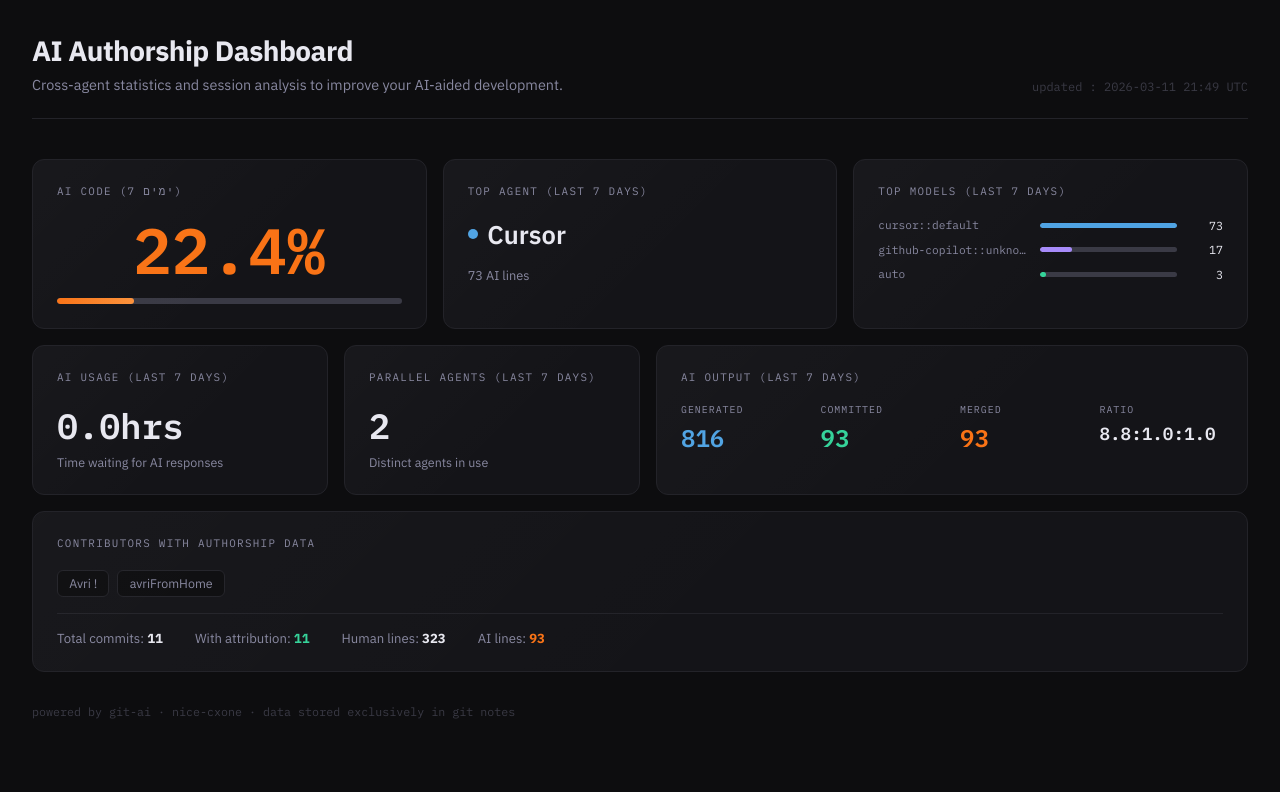
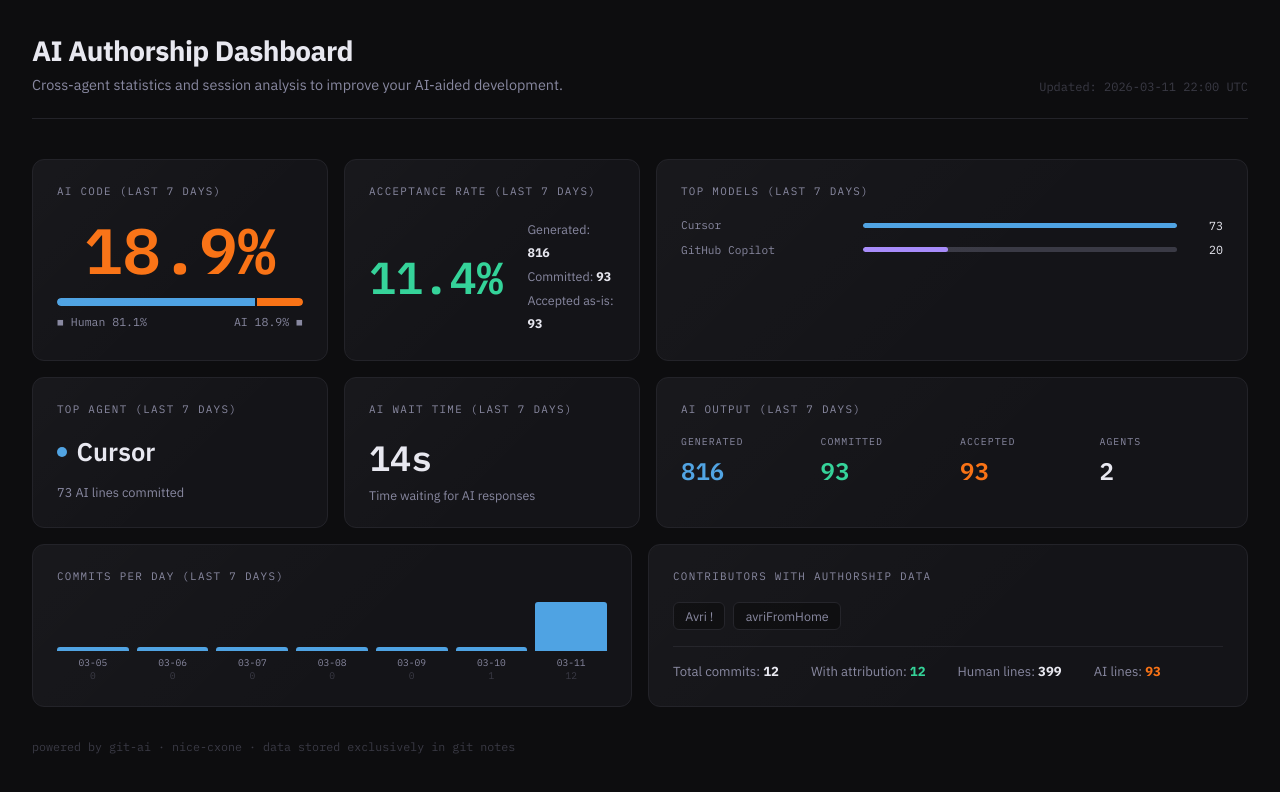
Before and after one commit to Avri-Yom-Tov/teamToolboxHub, a plain HTML site: page dashboard.html in a window 1280 px wide. Drawn offline with Linux system fonts and the light colour scheme.

Commit message:
dashboard: update AI stats [skip ci] 07cdd1ba973e5a8b9c1fc678833a021a3e14a153

```diff
--- /dev/null
+++ b/commits_per_day.json
@@ -0,0 +1 @@
+{"2026-03-05": 0, "2026-03-06": 0, "2026-03-07": 0, "2026-03-08": 0, "2026-03-09": 0, "2026-03-10": 1, "2026-03-11": 12}
--- a/dashboard.html
+++ b/dashboard.html
@@ -16,41 +16,48 @@
     header{display:flex;justify-content:space-between;align-items:flex-end;margin-bottom:2.5rem;padding-bottom:1.5rem;border-bottom:1px solid var(--border)}
     h1{font-size:1.75rem;font-weight:700;letter-spacing:-.02em}
     header p{color:var(--sub);font-size:.9rem;margin-top:.4rem}
-    .ts{font-family:'IBM Plex Mono',monospace;font-size:.75rem;color:var(--muted);direction:ltr}
-    .grid3{display:grid;grid-template-columns:repeat(3,1fr);gap:1rem;margin-bottom:1rem}
-    .grid-wide{display:grid;grid-template-columns:1fr 1fr 2fr;gap:1rem;margin-bottom:1rem}
+    .ts{font-family:'IBM Plex Mono',monospace;font-size:.75rem;color:var(--muted)}
+    .grid-top{display:grid;grid-template-columns:1fr 1fr 2fr;gap:1rem;margin-bottom:1rem}
+    .grid-mid{display:grid;grid-template-columns:1fr 1fr 2fr;gap:1rem;margin-bottom:1rem}
+    .grid-bot{display:grid;grid-template-columns:1fr 1fr;gap:1rem;margin-bottom:1rem}
     .card{background:var(--surface);border:1px solid var(--border);border-radius:var(--r);padding:1.5rem;position:relative;overflow:hidden}
     .card::before{content:'';position:absolute;inset:0;background:linear-gradient(135deg,rgba(255,255,255,.02),transparent 60%);pointer-events:none}
     .lbl{font-size:.68rem;font-family:'IBM Plex Mono',monospace;letter-spacing:.12em;color:var(--sub);text-transform:uppercase;margin-bottom:1.2rem}
-    /* AI PCT */
     .big{font-size:4rem;font-weight:700;color:var(--accent);line-height:1;font-family:'IBM Plex Mono',monospace;text-align:center}
-    .bar-bg{height:6px;background:var(--muted);border-radius:3px;overflow:hidden;margin-top:1rem}
-    .bar-fill{height:100%;background:linear-gradient(90deg,var(--accent),#fb923c);border-radius:3px}
-    /* agent */
+    .split-bar{display:flex;height:8px;border-radius:4px;overflow:hidden;margin-top:1rem;gap:2px}
+    .split-human{background:var(--blue);border-radius:4px 0 0 4px}
+    .split-ai{background:var(--accent);border-radius:0 4px 4px 0}
+    .split-labels{display:flex;justify-content:space-between;margin-top:.5rem;font-size:.72rem;color:var(--sub);font-family:'IBM Plex Mono',monospace}
+    .accept-wrap{display:flex;align-items:center;gap:1.5rem;margin-top:.5rem}
+    .accept-pct{font-size:2.8rem;font-weight:700;font-family:'IBM Plex Mono',monospace;color:var(--green)}
+    .accept-detail{font-size:.78rem;color:var(--sub);line-height:1.9}
+    .accept-detail strong{color:var(--text)}
     .agent{font-size:1.6rem;font-weight:600;display:flex;align-items:center;gap:.6rem;margin-top:.5rem}
     .dot{width:10px;height:10px;border-radius:50%;background:var(--blue);flex-shrink:0}
-    /* models */
     .model-row{display:flex;align-items:center;gap:.75rem;margin-bottom:.6rem}
-    .model-name{font-family:'IBM Plex Mono',monospace;font-size:.7rem;color:var(--sub);width:150px;flex-shrink:0;direction:ltr;text-align:left;white-space:nowrap;overflow:hidden;text-overflow:ellipsis}
+    .model-name{font-family:'IBM Plex Mono',monospace;font-size:.7rem;color:var(--sub);width:170px;flex-shrink:0;white-space:nowrap;overflow:hidden;text-overflow:ellipsis}
     .model-bar-wrap{flex:1;height:5px;background:var(--muted);border-radius:3px;overflow:hidden}
     .model-bar{height:100%;border-radius:3px}
     .model-count{font-family:'IBM Plex Mono',monospace;font-size:.73rem;color:var(--text);width:34px;text-align:right}
-    /* stat */
     .stat{font-size:2.2rem;font-weight:700;font-family:'IBM Plex Mono',monospace}
     .stat-sub{font-size:.78rem;color:var(--sub);margin-top:.35rem}
-    /* output */
     .out-grid{display:grid;grid-template-columns:repeat(4,1fr);gap:1rem;margin-top:.5rem}
     .out-item label{display:block;font-size:.62rem;font-family:'IBM Plex Mono',monospace;letter-spacing:.1em;color:var(--sub);text-transform:uppercase;margin-bottom:.4rem}
     .out-val{font-size:1.5rem;font-weight:700;font-family:'IBM Plex Mono',monospace}
     .c-blue{color:var(--blue)} .c-green{color:var(--green)} .c-orange{color:var(--accent)} .c-white{color:var(--text)}
-    /* contrib */
+    .timeline{display:flex;align-items:flex-end;gap:.5rem;height:80px;margin-top:.5rem}
+    .tl-col{display:flex;flex-direction:column;align-items:center;flex:1;height:100%}
+    .tl-bar-wrap{flex:1;width:100%;display:flex;align-items:flex-end}
+    .tl-bar{width:100%;background:var(--blue);border-radius:3px 3px 0 0;min-height:4px}
+    .tl-label{font-family:'IBM Plex Mono',monospace;font-size:.6rem;color:var(--sub);margin-top:.3rem;white-space:nowrap}
+    .tl-count{font-family:'IBM Plex Mono',monospace;font-size:.6rem;color:var(--muted)}
     .contrib-wrap{display:flex;flex-wrap:wrap;gap:.5rem;margin-top:.5rem}
     .contrib-tag{background:var(--bg);border:1px solid var(--border);border-radius:6px;padding:.3rem .7rem;font-size:.78rem;color:var(--sub)}
     .divider{height:1px;background:var(--border);margin:1rem 0}
     .meta{display:flex;gap:2rem;font-size:.82rem;color:var(--sub);flex-wrap:wrap}
     .meta strong{color:var(--text)}
-    .footer{margin-top:2rem;font-size:.73rem;color:var(--muted);font-family:'IBM Plex Mono',monospace;direction:ltr}
-    @media(max-width:900px){.grid3,.grid-wide{grid-template-columns:1fr}}
+    .footer{margin-top:2rem;font-size:.73rem;color:var(--muted);font-family:'IBM Plex Mono',monospace}
+    @media(max-width:900px){.grid-top,.grid-mid,.grid-bot{grid-template-columns:1fr}}
   </style>
 </head>
 <body>
@@ -59,69 +66,126 @@
       <h1>AI Authorship Dashboard</h1>
       <p>Cross-agent statistics and session analysis to improve your AI-aided development.</p>
     </div>
-    <div class="ts">updated : 2026-03-11 21:49 UTC</div>
+    <div class="ts">Updated: 2026-03-11 22:00 UTC</div>
   </header>
 
-  <div class="grid3">
+  <div class="grid-top">
     <div class="card">
-      <div class="lbl">AI CODE (7 ימים)</div>
-      <div class="big">22.4%</div>
-      <div class="bar-bg"><div class="bar-fill" style="width:22.4%"></div></div>
+      <div class="lbl">AI CODE (last 7 days)</div>
+      <div class="big">18.9%</div>
+      <div class="split-bar">
+        <div class="split-human" style="flex:81.1"></div>
+        <div class="split-ai"    style="flex:18.9"></div>
+      </div>
+      <div class="split-labels">
+        <span>&#9632; Human 81.1%</span>
+        <span>AI 18.9% &#9632;</span>
+      </div>
     </div>
     <div class="card">
-      <div class="lbl">TOP AGENT (last 7 days)</div>
-      <div class="agent"><span class="dot"></span>Cursor</div>
-      <div style="margin-top:1rem;color:var(--sub);font-size:.8rem">73 AI lines</div>
+      <div class="lbl">ACCEPTANCE RATE (last 7 days)</div>
+      <div class="accept-wrap">
+        <div class="accept-pct">11.4%</div>
+        <div class="accept-detail">
+          <div>Generated: <strong>816</strong></div>
+          <div>Committed: <strong>93</strong></div>
+          <div>Accepted as-is: <strong>93</strong></div>
+        </div>
+      </div>
     </div>
     <div class="card">
       <div class="lbl">TOP MODELS (last 7 days)</div>
       <div class="model-row">
-      <span class="model-name">cursor::default</span>
+      <span class="model-name">Cursor</span>
       <div class="model-bar-wrap"><div class="model-bar" style="width:100%;background:#4fa3e3"></div></div>
       <span class="model-count">73</span>
     </div><div class="model-row">
-      <span class="model-name">github-copilot::unknown</span>
-      <div class="model-bar-wrap"><div class="model-bar" style="width:23%;background:#a78bfa"></div></div>
-      <span class="model-count">17</span>
-    </div><div class="model-row">
-      <span class="model-name">auto</span>
-      <div class="model-bar-wrap"><div class="model-bar" style="width:4%;background:#34d399"></div></div>
-      <span class="model-count">3</span>
+      <span class="model-name">GitHub Copilot</span>
+      <div class="model-bar-wrap"><div class="model-bar" style="width:27%;background:#a78bfa"></div></div>
+      <span class="model-count">20</span>
     </div>
     </div>
   </div>
 
-  <div class="grid-wide">
+  <div class="grid-mid">
     <div class="card">
-      <div class="lbl">AI USAGE (last 7 days)</div>
-      <div class="stat">0.0hrs</div>
-      <div class="stat-sub">Time waiting for AI responses</div>
+      <div class="lbl">TOP AGENT (last 7 days)</div>
+      <div class="agent"><span class="dot"></span>Cursor</div>
+      <div style="margin-top:1rem;color:var(--sub);font-size:.8rem">73 AI lines committed</div>
     </div>
     <div class="card">
-      <div class="lbl">PARALLEL AGENTS (last 7 days)</div>
-      <div class="stat">2</div>
-      <div class="stat-sub">Distinct agents in use</div>
+      <div class="lbl">AI WAIT TIME (last 7 days)</div>
+      <div class="stat">14s</div>
+      <div class="stat-sub">Time waiting for AI responses</div>
     </div>
     <div class="card">
       <div class="lbl">AI OUTPUT (last 7 days)</div>
       <div class="out-grid">
         <div class="out-item"><label>GENERATED</label><div class="out-val c-blue">816</div></div>
         <div class="out-item"><label>COMMITTED</label><div class="out-val c-green">93</div></div>
-        <div class="out-item"><label>MERGED</label><div class="out-val c-orange">93</div></div>
-        <div class="out-item"><label>RATIO</label><div class="out-val c-white" style="font-size:1.1rem">8.8:1.0:1.0</div></div>
+        <div class="out-item"><label>ACCEPTED</label><div class="out-val c-orange">93</div></div>
+        <div class="out-item"><label>AGENTS</label><div class="out-val c-white">2</div></div>
       </div>
     </div>
   </div>
 
+  <div class="grid-bot">
+    <div class="card">
+      <div class="lbl">COMMITS PER DAY (last 7 days)</div>
+      <div class="timeline"><div class="tl-col">
+      <div class="tl-bar-wrap">
+        <div class="tl-bar" style="height:4%" title="0 commits"></div>
+      </div>
+      <div class="tl-label">03-05</div>
+      <div class="tl-count">0</div>
+    </div><div class="tl-col">
+      <div class="tl-bar-wrap">
+        <div class="tl-bar" style="height:4%" title="0 commits"></div>
+      </div>
+      <div class="tl-label">03-06</div>
+      <div class="tl-count">0</div>
+    </div><div class="tl-col">
+      <div class="tl-bar-wrap">
+        <div class="tl-bar" style="height:4%" title="0 commits"></div>
+      </div>
+      <div class="tl-label">03-07</div>
+      <div class="tl-count">0</div>
+    </div><div class="tl-col">
+      <div class="tl-bar-wrap">
+        <div class="tl-bar" style="height:4%" title="0 commits"></div>
+      </div>
+      <div class="tl-label">03-08</div>
+      <div class="tl-count">0</div>
+    </div><div class="tl-col">
+      <div class="tl-bar-wrap">
+        <div class="tl-bar" style="height:4%" title="0 commits"></div>
+      </div>
+      <div class="tl-label">03-09</div>
+      <div class="tl-count">0</div>
+    </div><div class="tl-col">
+      <div class="tl-bar-wrap">
+        <div class="tl-bar" style="height:8%" title="1 commits"></div>
+      </div>
+      <div class="tl-label">03-10</div>
+      <div class="tl-count">1</div>
+    </div><div class="tl-col">
+      <div class="tl-bar-wrap">
+        <div class="tl-bar" style="height:100%" title="12 commits"></div>
+      </div>
+      <div class="tl-label">03-11</div>
+      <div class="tl-count">12</div>
+    </div></div>
+    </div>
     <div class="card">
       <div class="lbl">CONTRIBUTORS WITH AUTHORSHIP DATA</div>
       <div class="contrib-wrap"><div class="contrib-tag">Avri !</div><div class="contrib-tag">avriFromHome</div></div>
       <div class="divider"></div>
       <div class="meta">
-      <span>Total commits: <strong>11</strong></span>
-      <span>With attribution: <strong style="color:var(--green)">11</strong></span>
-      <span>Human lines: <strong>323</strong></span>
+        <span>Total commits: <strong>12</strong></span>
+        <span>With attribution: <strong style="color:var(--green)">12</strong></span>
+        <span>Human lines: <strong>399</strong></span>
         <span>AI lines: <strong style="color:var(--accent)">93</strong></span>
+      </div>
     </div>
   </div>
 
--- a/stats.json
+++ b/stats.json
@@ -1 +1 @@
-{"authorship_stats":{"total_commits":11,"commits_with_authorship":11,"authors_committing_authorship":["Avri ! <avraham.yom-tov@nice.com>","avriFromHome <yoti>"],"authors_not_committing_authorship":[],"commits_without_authorship":[],"commits_without_authorship_with_authors":[]},"range_stats":{"human_additions":323,"mixed_additions":0,"ai_additions":93,"ai_accepted":93,"total_ai_additions":816,"total_ai_deletions":752,"time_waiting_for_ai":14,"git_diff_deleted_lines":80,"git_diff_added_lines":416,"tool_model_breakdown":{"cursor::default":{"ai_additions":73,"mixed_additions":0,"ai_accepted":73,"total_ai_additions":454,"total_ai_deletions":382,"time_waiting_for_ai":14},"github-copilot::copilot/auto":{"ai_additions":3,"mixed_additions":0,"ai_accepted":3,"total_ai_additions":180,"total_ai_deletions":180,"time_waiting_for_ai":0},"github-copilot::unknown":{"ai_additions":17,"mixed_additions":0,"ai_accepted":17,"total_ai_additions":182,"total_ai_deletions":190,"time_waiting_for_ai":0}}}}
+{"authorship_stats":{"total_commits":12,"commits_with_authorship":12,"authors_committing_authorship":["Avri ! <avraham.yom-tov@nice.com>","avriFromHome <yoti>"],"authors_not_committing_authorship":[],"commits_without_authorship":[],"commits_without_authorship_with_authors":[]},"range_stats":{"human_additions":399,"mixed_additions":0,"ai_additions":93,"ai_accepted":93,"total_ai_additions":816,"total_ai_deletions":752,"time_waiting_for_ai":14,"git_diff_deleted_lines":80,"git_diff_added_lines":492,"tool_model_breakdown":{"cursor::default":{"ai_additions":73,"mixed_additions":0,"ai_accepted":73,"total_ai_additions":454,"total_ai_deletions":382,"time_waiting_for_ai":14},"github-copilot::copilot/auto":{"ai_additions":3,"mixed_additions":0,"ai_accepted":3,"total_ai_additions":180,"total_ai_deletions":180,"time_waiting_for_ai":0},"github-copilot::unknown":{"ai_additions":17,"mixed_additions":0,"ai_accepted":17,"total_ai_additions":182,"total_ai_deletions":190,"time_waiting_for_ai":0}}}}
```
Lines whose indentation alone changed are shown as unchanged.
